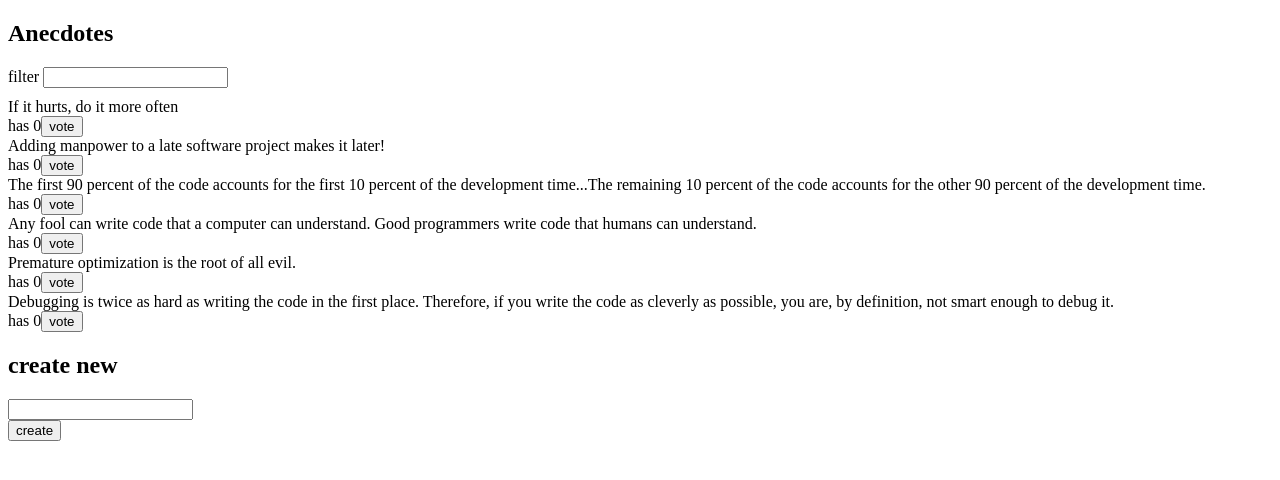
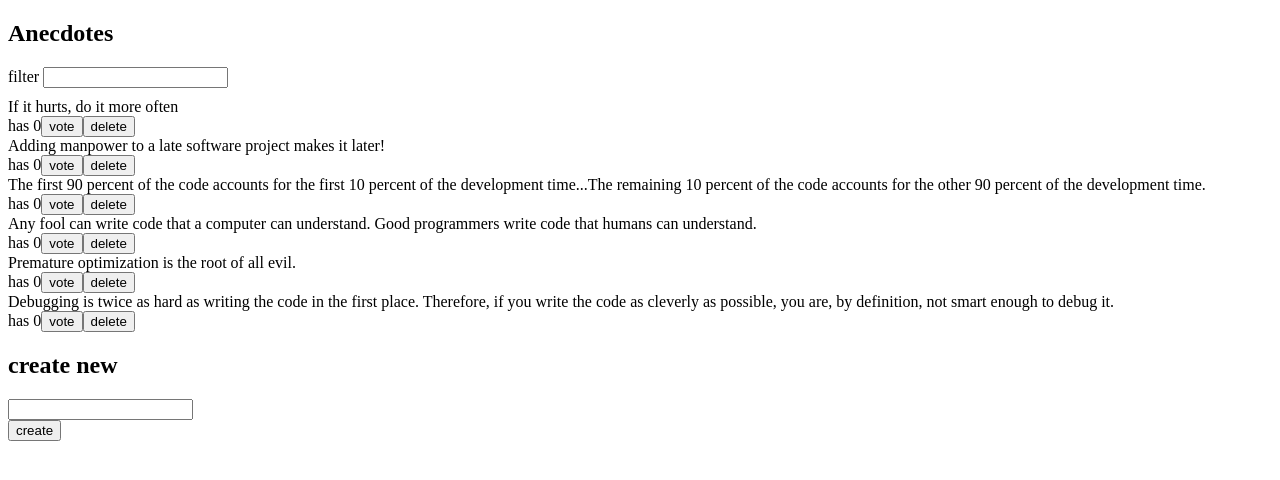
Before and after one commit to mcmnyages/fullstackopen-part6, a React (Vite) app in the folder anecdotes/: page / in a window 1280 px wide. Shown: the top 480 px of the page. Built offline with nearby package versions, Linux system fonts and the light colour scheme; data requests are answered from the project's data file.

Commit message:
Add remove anecdote functionality and integrate with voting system

```diff
--- a/anecdotes/src/components/AnecdoteList.jsx
+++ b/anecdotes/src/components/AnecdoteList.jsx
@@ -3,11 +3,11 @@ import { useNotificationActions } from "../notificationStore"
 
 const AnecdoteList = () => {
     const anecdotes = useAnecdotes()
-    const { vote } = useAnecdotesActions()
+    const { vote, removeAnecdote } = useAnecdotesActions()
     const { setNotification } = useNotificationActions()
-    const sortedAnecdotes = [...anecdotes].sort((a,b)=>b.votes-a.votes)
-    const handleVote =(id)=>{
-        const anecdote = sortedAnecdotes.find(content=>content.id===id)
+    const sortedAnecdotes = [...anecdotes].sort((a, b) => b.votes - a.votes)
+    const handleVote = (id) => {
+        const anecdote = sortedAnecdotes.find(content => content.id === id)
         vote(id)
         setNotification(`you voted '${anecdote.content}'`)
     }
@@ -18,7 +18,12 @@ const AnecdoteList = () => {
                     <div>{anecdote.content}</div>
                     <div>
                         has {anecdote.votes}
-                        <button onClick={()=>handleVote(anecdote.id)}>vote</button>
+                        <button onClick={() => handleVote(anecdote.id)}>vote</button>
+                        {anecdote.votes === 0 && (
+                            <button onClick={() => removeAnecdote(anecdote.id)}>
+                                delete
+                            </button>
+                        )}
                     </div>
                 </div>
             ))}
--- a/anecdotes/src/services/anacdotes.js
+++ b/anecdotes/src/services/anacdotes.js
@@ -34,13 +34,27 @@ const update = async (id, anecdote) => {
     },
     body: JSON.stringify(anecdote)
   })
-
   if (!response.ok) {
     throw new Error('Failed to update anecdote')
   }
-
   return await response.json()
 }
 
+const remove = async (id) => {
+  const response = await fetch(`${baseUrl}/${id}`, {
+    method: 'DELETE'
+  })
 
-export default { getAll, createNew, update }
+  if (!response.ok) {
+    throw new Error('Failed to delete anecdote')
+  }
+}
+
+
+
+export default {
+  getAll,
+  createNew,
+  update,
+  remove
+ }
--- a/anecdotes/src/store.js
+++ b/anecdotes/src/store.js
@@ -26,6 +26,19 @@ const useAnecdoteStore = create((set, get) => ({
         anecdotes: state.anecdotes.concat(newAnecdote)
       }))
     },
+    removeAnecdote: async (id) => {
+      const anecdote = get().anecdotes.find(a => a.id === id)
+
+      if (anecdote.votes !== 0) {
+        return
+      }
+
+      await anecdoteService.remove(id)
+
+      set(state => ({
+        anecdotes: state.anecdotes.filter(a => a.id !== id)
+      }))
+    },
     setFilters: value => set({ filters: value })
   },
 }))
```
